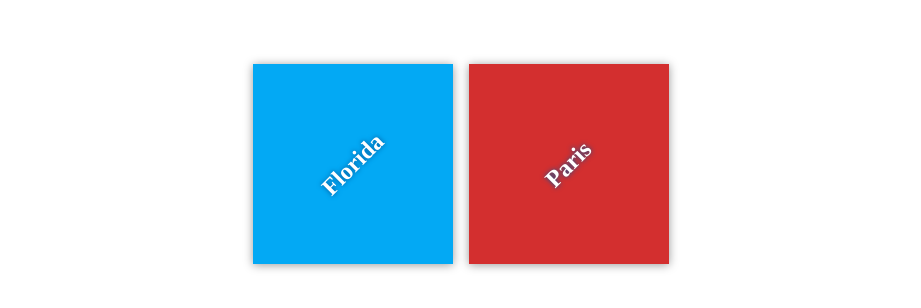
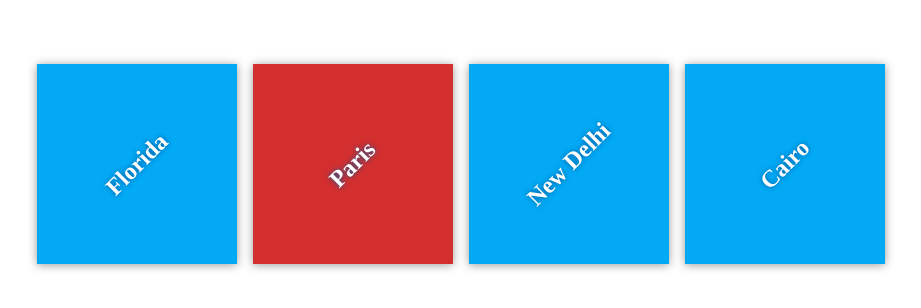
Before and after one commit to AayushSo/my-travel-plans, a plain HTML site: page index.html in a window 1280 px wide. Shown: the part 236-544 px from the top of the page, without its empty margins (179-1100 px from the left). Drawn offline with Linux system fonts and the light colour scheme.

Commit message:
Add new cities

```diff
--- a/index.html
+++ b/index.html
@@ -17,6 +17,13 @@
             <div class="destination" id="paris">
                 <h2>Paris</h2>
             </div>
+			<div class="destination" id="new_delhi">
+                <h2>New Delhi</h2>
+            </div>
+
+            <div class="destination" id="cairo">
+                <h2>Cairo</h2>
+            </div>
         </div>
     </div>
 
```
